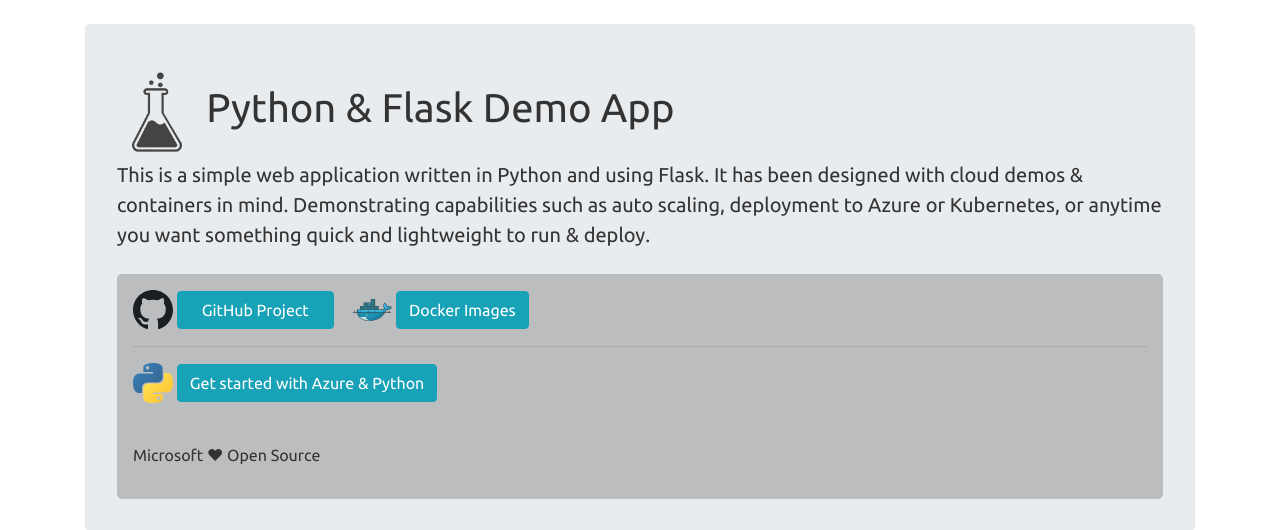
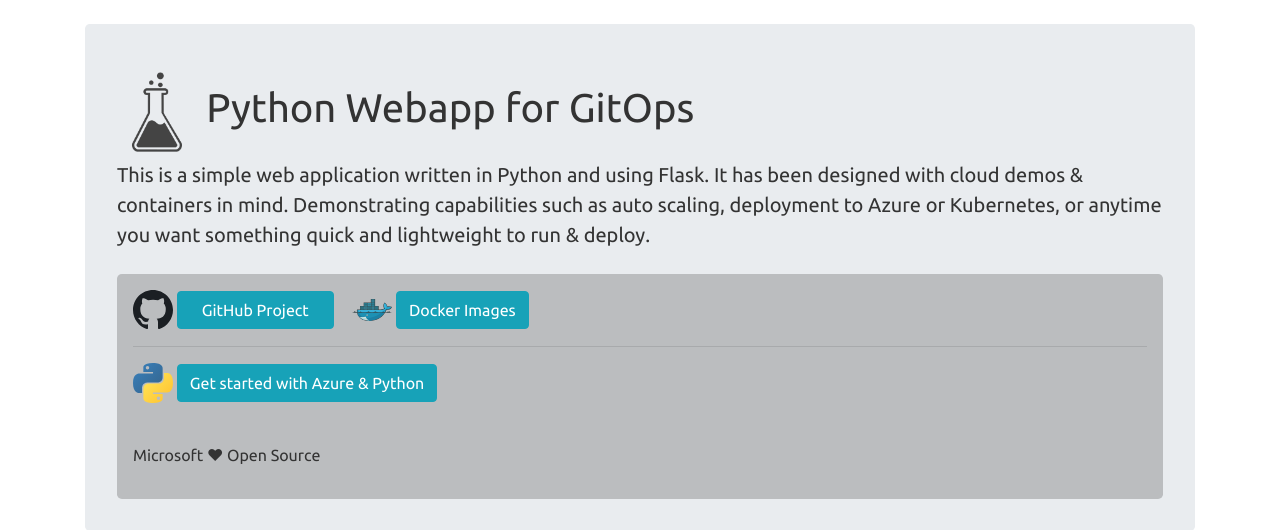
Before and after one commit to s4Sachin26/Python-Webapp-GitOps, a Flask app: page / in a window 1280 px wide. Shown: the part 66-596 px from the top of the page. Run offline with Flask 3, Linux system fonts and the light colour scheme; some libraries are stand-ins or nearby versions.

Commit message:
Update index.html for new project details

```diff
--- a/src/app/templates/index.html
+++ b/src/app/templates/index.html
@@ -1,7 +1,7 @@
 {% extends "base.html" %} {% block content %}
 <br />
 <div class="jumbotron">
-  <h1><img src="/static/img/flask.png" height="80px" /> Python & Flask Demo App</h1>
+  <h1><img src="/static/img/flask.png" height="80px" /> Python Webapp for GitOps </h1>
 
   <div class="lead">
     This is a simple web application written in Python and using Flask. It has been designed with cloud demos &amp;
@@ -13,11 +13,11 @@
   <div class="dimmed-box">
     <p>
       <img src="static/img/github-2.svg" class="icon" />
-      <a href="https://github.com/benc-uk/python-demoapp" class="btn btn-info btn px-4"> GitHub Project </a>
+      <a href="https://github.com/s4Sachin26/Python-Webapp-GitOps" class="btn btn-info btn px-4"> GitHub Project </a>
 
       &nbsp;&nbsp;&nbsp;
       <img src="static/img/docker-whale.svg" class="icon" />
-      <a href="https://github.com/users/benc-uk/packages/container/package/python-demoapp" class="btn btn-info btn">
+      <a href="https://hub.docker.com/r/s4sachin/pythonapp" class="btn btn-info btn">
         Docker Images
       </a>
     </p>
```
